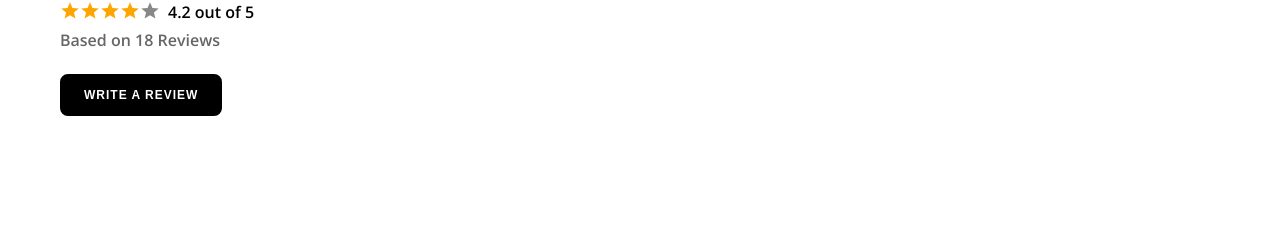
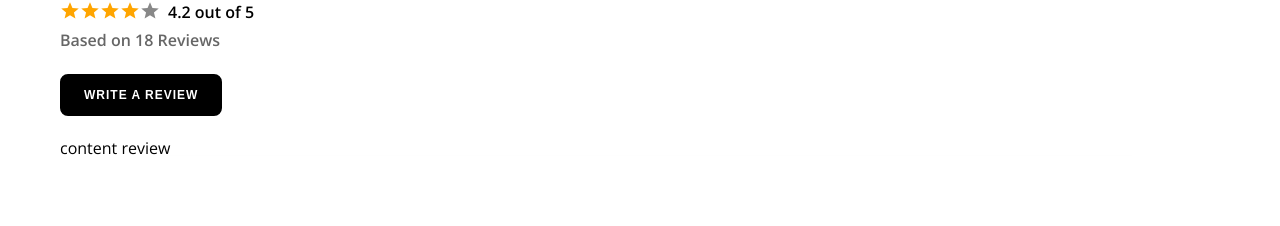
Before and after one commit to nhannguyencsd/mern-ecommerce, a React (Create React App) app in the folder client/: page /product-details in a window 1280 px wide. Shown: the part 1293-1519 px from the top of the page. Built offline with nearby package versions, Linux system fonts and the light colour scheme.

Commit message:
feat(client): create base ContentReview component

```diff
--- /dev/null
+++ b/client/src/components/CustomerReviews/ContentReview/ContentReview.module.scss
@@ -0,0 +1,3 @@
+.wrapper {
+    margin-top: -2rem;
+}
--- /dev/null
+++ b/client/src/components/CustomerReviews/ContentReview/ContentReviewIndex.js
@@ -0,0 +1,14 @@
+import classNames from 'classnames/bind';
+import styles from './ContentReview.module.scss';
+
+const cx = classNames.bind(styles);
+
+function ContentReview() {
+    return (
+        <div className={cx('wrapper')}>
+            <div>content review</div>
+        </div>
+    );
+}
+
+export default ContentReview;
--- a/client/src/components/CustomerReviews/CustomerReviewsIndex.js
+++ b/client/src/components/CustomerReviews/CustomerReviewsIndex.js
@@ -2,6 +2,7 @@ import classNames from 'classnames/bind';
 import styles from './CustomerReviews.module.scss';
 import StarRating from '../StarRating/StarRatingIndex';
 import WriteReview from './WriteReview/WriteReviewIndex';
+import ContentReview from './ContentReview/ContentReviewIndex';
 
 const cx = classNames.bind(styles);
 
@@ -15,6 +16,7 @@ function CustomerReviews() {
             </div>
             <div className={cx('rating-count')}>Based on 18 Reviews</div>
             <WriteReview />
+            <ContentReview />
         </div>
     );
 }
```
